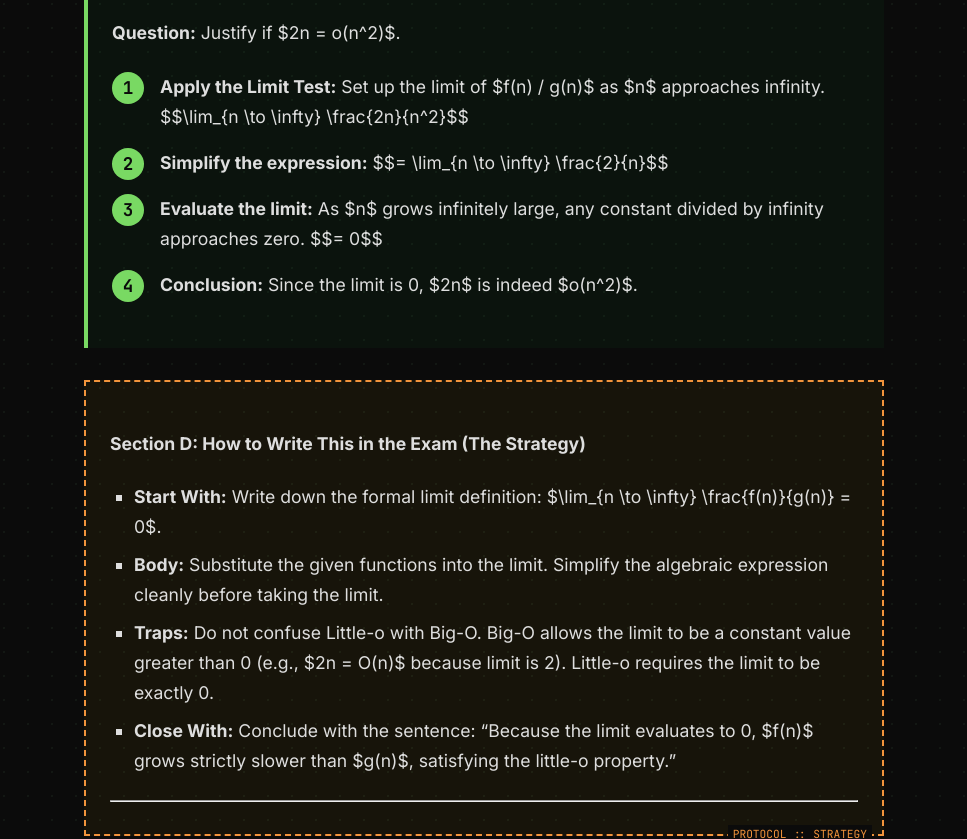
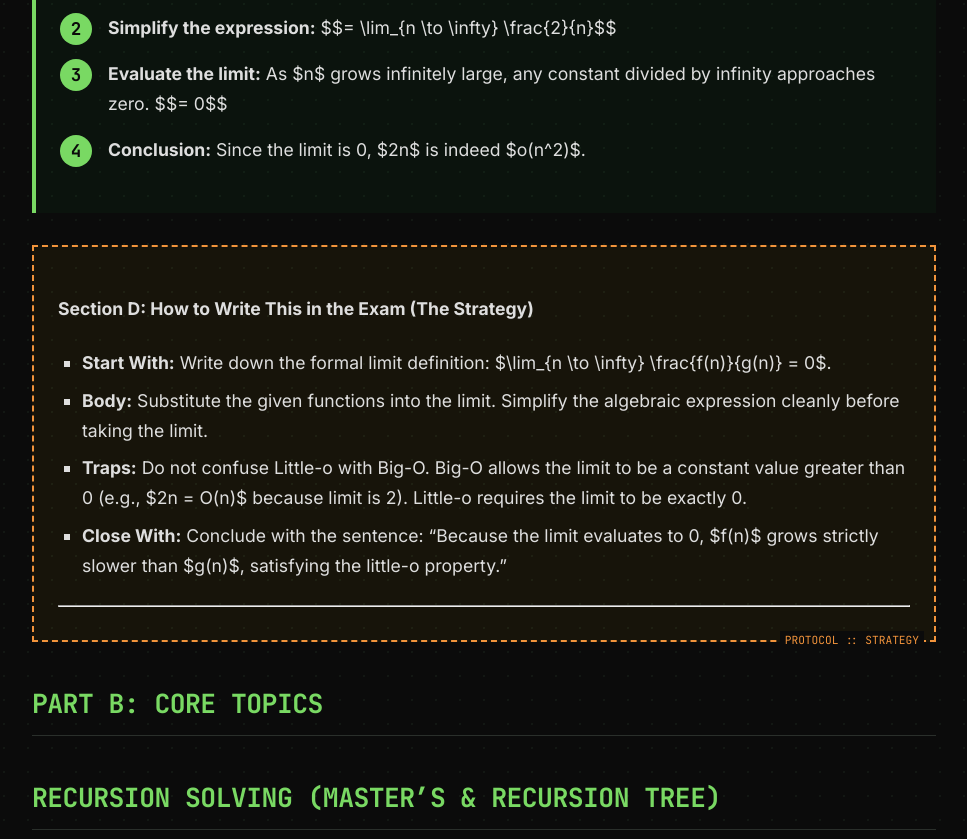
Before and after one commit to acedreamer/CST306-AAD-Exam-Notes, an Astro site: page /modules/m1 in a window 1280 px wide. Shown: the part 1616-2455 px from the top of the page, without its empty margins (296-1263 px from the left). Built offline with nearby package versions, Linux system fonts and the light colour scheme; Astro itself is replaced by a stand-in of ours; some packages are replaced by stand-ins of ours.

Commit message:
fix: polish UI (styled scrollbar and increased content width)

```diff
--- a/src/styles/global.css
+++ b/src/styles/global.css
@@ -38,11 +38,32 @@ body {
 
 /* 4-Pillar Study Method Styles */
 .prose {
-  max-width: 800px;
+  max-width: 1100px;
   margin: 0 auto;
   color: var(--text-primary);
   font-size: 1.1rem;
   line-height: 1.7;
+}
+
+/* Custom Scrollbar */
+::-webkit-scrollbar {
+  width: 6px;
+  height: 6px;
+}
+::-webkit-scrollbar-track {
+  background: var(--bg-deep);
+}
+::-webkit-scrollbar-thumb {
+  background: var(--surface-light);
+  border-radius: 3px;
+}
+::-webkit-scrollbar-thumb:hover {
+  background: var(--accent-green);
+}
+/* Firefox */
+* {
+  scrollbar-width: thin;
+  scrollbar-color: var(--surface-light) var(--bg-deep);
 }
 
 .prose h1, .prose h2, .prose h3 {
```
